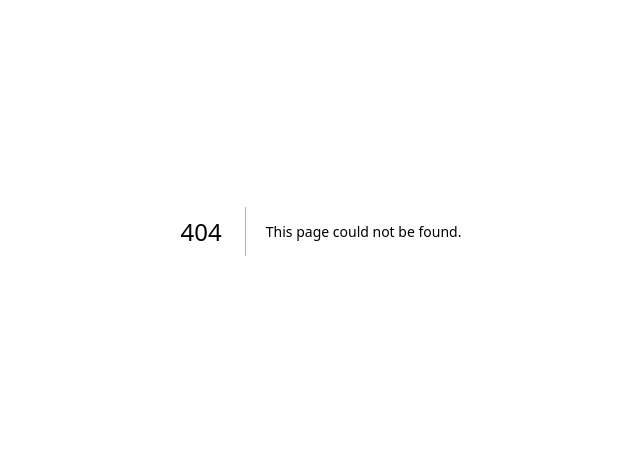
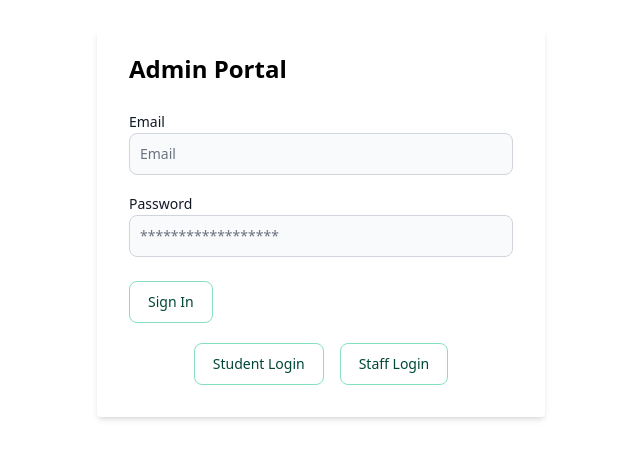
Before and after one commit to Dev-180Memes/school-management-system, a Next.js app: page /admin/login in a window 1280 px wide. Before the commit this address had no page. Shown: the part 169-628 px from the top of the page, without its empty margins (319-959 px from the left). Built offline with nearby package versions, Linux system fonts and the light colour scheme.

Commit message:
login pages

```diff
--- a/package.json
+++ b/package.json
@@ -12,7 +12,8 @@
     "flowbite-react": "^0.7.3",
     "next": "14.1.3",
     "react": "^18",
-    "react-dom": "^18"
+    "react-dom": "^18",
+    "react-icons": "^5.0.1"
   },
   "devDependencies": {
     "@types/node": "^20",
--- a/src/components/navbar.tsx
+++ b/src/components/navbar.tsx
@@ -14,6 +14,8 @@ const Navbar = () => {
 
         if (!token) {
             setIsLoggedIn(false);
+        } else {
+
         }
     }, []);
 
--- /dev/null
+++ b/src/pages/admin/login.tsx
@@ -0,0 +1,37 @@
+import React from 'react'
+import { Navbar, Footer } from '@/components';
+import { Button, TextInput, Label } from 'flowbite-react';
+
+const Login = () => {
+  return (
+    <>
+        <Navbar />
+        <div className="flex flex-col items-center justify-center min-h-screen">
+          <div className="w-full max-w-md">
+            <form className="bg-white shadow-md rounded px-8 pt-6 pb-8 mb-4">
+              <h2 className="text-2xl font-bold mb-6">Admin Portal</h2>
+              <div className="mb-4">
+                <Label>Email</Label>
+                <TextInput type="email" placeholder="Email" />
+              </div>
+              <div className="mb-6">
+                <Label>Password</Label>
+                <TextInput type="password" placeholder="******************" />
+              </div>
+              <div className="flex items-center justify-between">
+                <Button color="green">Sign In</Button>
+              </div>
+              {/* Links to Admin and Staff Login */}
+              <div className="flex flex-row gap-4 justify-center items-center mt-5">
+                <Button color="green">Student Login</Button>
+                <Button color="green">Staff Login</Button>
+              </div>
+            </form>
+          </div>
+        </div>
+        <Footer />
+    </>
+  )
+}
+
+export default Login;
--- /dev/null
+++ b/src/pages/staff/login.tsx
@@ -0,0 +1,37 @@
+import React from 'react'
+import { Navbar, Footer } from '@/components';
+import { Button, TextInput, Label } from 'flowbite-react';
+
+const Login = () => {
+  return (
+    <>
+        <Navbar />
+        <div className="flex flex-col items-center justify-center min-h-screen">
+          <div className="w-full max-w-md">
+            <form className="bg-white shadow-md rounded px-8 pt-6 pb-8 mb-4">
+              <h2 className="text-2xl font-bold mb-6">Staff Portal</h2>
+              <div className="mb-4">
+                <Label>Email</Label>
+                <TextInput type="email" placeholder="Email" />
+              </div>
+              <div className="mb-6">
+                <Label>Password</Label>
+                <TextInput type="password" placeholder="******************" />
+              </div>
+              <div className="flex items-center justify-between">
+                <Button color="green">Sign In</Button>
+              </div>
+              {/* Links to Admin and Staff Login */}
+              <div className="flex flex-row gap-4 justify-center items-center mt-5">
+                <Button color="green">Admin Login</Button>
+                <Button color="green">Student Login</Button>
+              </div>
+            </form>
+          </div>
+        </div>
+        <Footer />
+    </>
+  )
+}
+
+export default Login;
--- /dev/null
+++ b/src/pages/student/login.tsx
@@ -0,0 +1,37 @@
+import React from 'react'
+import { Navbar, Footer } from '@/components';
+import { Button, TextInput, Label } from 'flowbite-react';
+
+const Login = () => {
+  return (
+    <>
+        <Navbar />
+        <div className="flex flex-col items-center justify-center min-h-screen">
+          <div className="w-full max-w-md">
+            <form className="bg-white shadow-md rounded px-8 pt-6 pb-8 mb-4">
+              <h2 className="text-2xl font-bold mb-6">Student Portal</h2>
+              <div className="mb-4">
+                <Label>Email</Label>
+                <TextInput type="email" placeholder="Email" />
+              </div>
+              <div className="mb-6">
+                <Label>Password</Label>
+                <TextInput type="password" placeholder="******************" />
+              </div>
+              <div className="flex items-center justify-between">
+                <Button color="green">Sign In</Button>
+              </div>
+              {/* Links to Admin and Staff Login */}
+              <div className="flex flex-row gap-4 justify-center items-center mt-5">
+                <Button color="green">Admin Login</Button>
+                <Button color="green">Staff Login</Button>
+              </div>
+            </form>
+          </div>
+        </div>
+        <Footer />
+    </>
+  )
+}
+
+export default Login;
```
Also changed, not shown: 1 other file (tests, documents, lock files or other folders).
